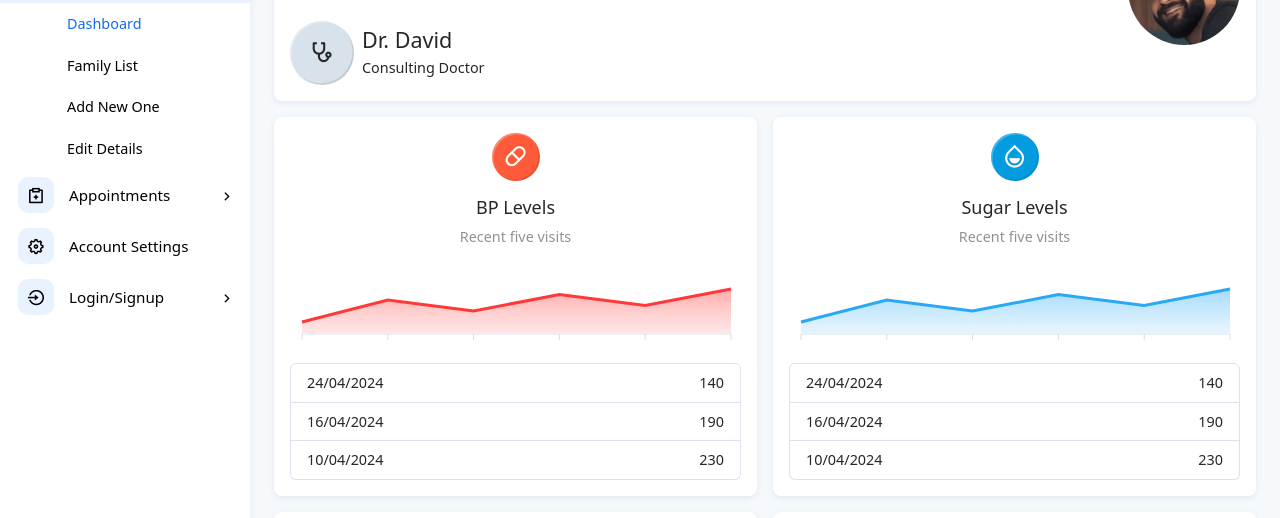
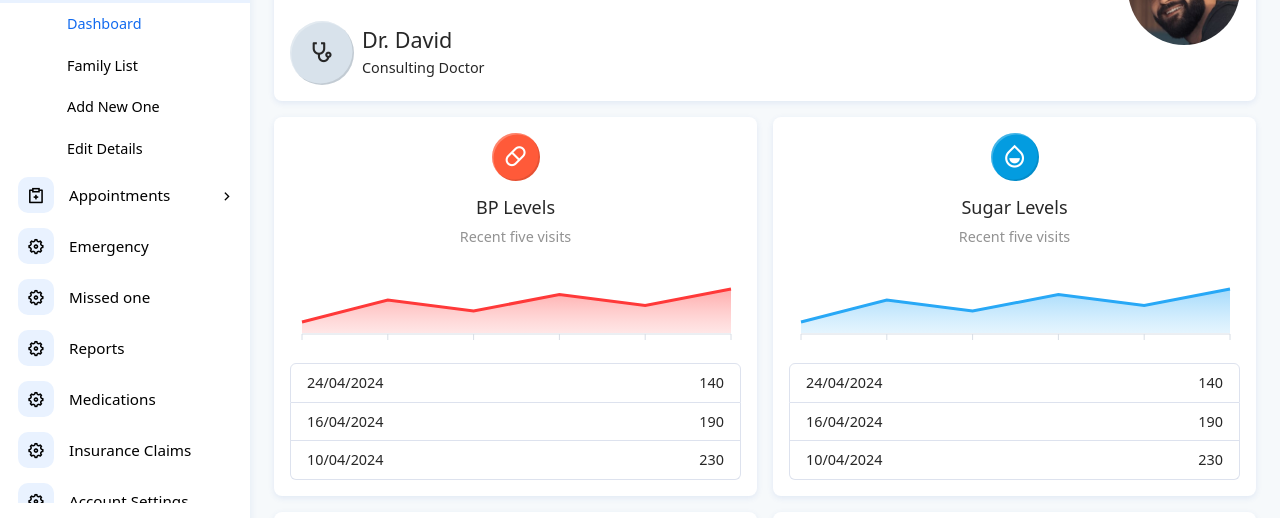
Before and after one commit to bannuakkabattula/careconnect, a plain HTML site: page index.html in a window 1280 px wide. Shown: the part 202-720 px from the top of the page. Drawn offline with Linux system fonts and the light colour scheme.

Commit message:
updated all pages

```diff
--- a/index.html
+++ b/index.html
@@ -390,6 +390,39 @@
                     <a href="edit-appointment.html">Edit Appointment</a>
                   </li>
                 </ul>
+              </li>
+              <li>
+                <a href="settings.html">
+                  <i class="ri-settings-5-line"></i>
+                  <span class="menu-text">Emergency</span>
+                </a>
+              </li>
+              <li>
+                <a href="settings.html">
+                  <i class="ri-settings-5-line"></i>
+                  <span class="menu-text">Missed one</span>
+                </a>
+              </li>
+
+              <li>
+                <a href="settings.html">
+                  <i class="ri-settings-5-line"></i>
+                  <span class="menu-text">Reports</span>
+                </a>
+              </li>
+
+              <li>
+                <a href="settings.html">
+                  <i class="ri-settings-5-line"></i>
+                  <span class="menu-text">Medications</span>
+                </a>
+              </li>
+
+              <li>
+                <a href="settings.html">
+                  <i class="ri-settings-5-line"></i>
+                  <span class="menu-text">Insurance Claims</span>
+                </a>
               </li>
 
               <li>
```
Also changed, not shown: book-appointment.html (+14 -0 lines).
